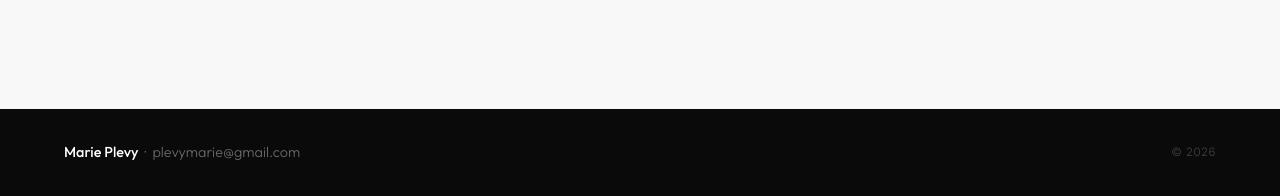
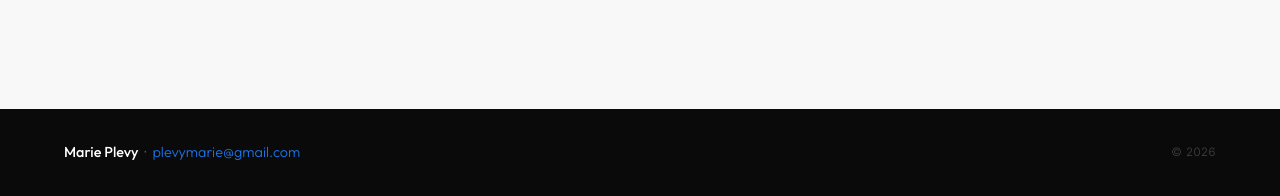
Before and after one commit to WPLEVY/marieplevy, a plain HTML site: page index.html in a window 1280 px wide. Shown: the part 5758-5954 px from the top of the page. Drawn offline with Linux system fonts and the light colour scheme.

Commit message:
Add files via upload

```diff
--- a/index.html
+++ b/index.html
@@ -812,7 +812,7 @@ h1             { animation: fadeIn 0.6s 0.2s ease both; }
 
 <!-- FOOTER -->
 <footer>
-  <div class="footer-left"><b>Marie Plevy</b> &nbsp;·&nbsp; plevymarie@gmail.com</div>
+  <div class="footer-left"><b>Marie Plevy</b> &nbsp;·&nbsp; <a href="mailto:plevymarie@gmail.com" style="color: var(--blue); text-decoration: none;">plevymarie@gmail.com</a></div>
   <div class="footer-right">&copy; 2026</div>
 </footer>
 
```
